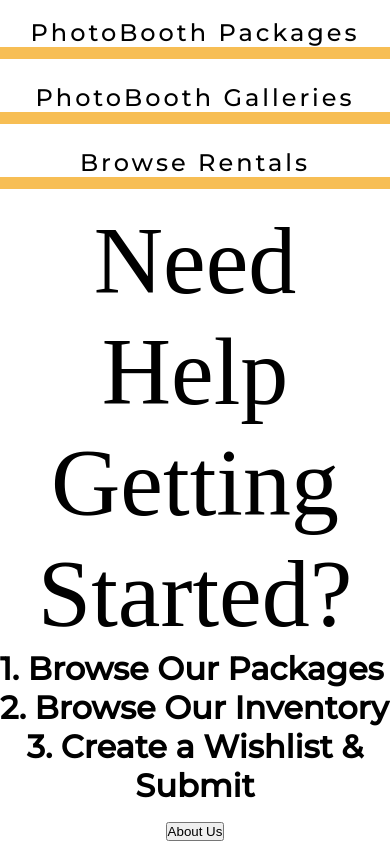
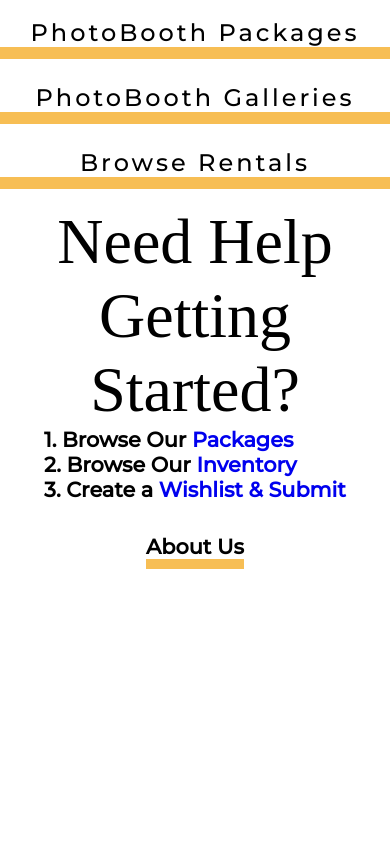
Before and after one commit to alecnissen/Keso-Pictures, a React (Vite) app: page / in a window 390 px wide. Shown: the part 980-1824 px from the top of the page. After the commit the page ends 1549 px from the top, so only its background shows below. Built offline with nearby package versions, Linux system fonts and the light colour scheme; a web font is replaced by a local one.

Commit message:
responsiveness for getting started section complete, saving work and moving onto the testimonial section

```diff
--- a/src/Components/GettingStarted.jsx
+++ b/src/Components/GettingStarted.jsx
@@ -16,8 +16,9 @@ export default function GettingStarted() {
       </div>
 
 
-      <h1>
-      <button>About Us</button>
+      <h1 className='about-us-text-styles'>
+      {/* <button className='about-us-button'>About Us</button> */}
+      About Us
       </h1>
 
       </div>
--- a/src/Styles/getting_started_styles.scss
+++ b/src/Styles/getting_started_styles.scss
@@ -21,20 +21,16 @@
 
 .a-tag-styles {
     text-decoration: none;
-    color: inherit;
+    // color: inherit;
 }
 
-.getting-started-item {
-    display: flex;
-    align-items: flex-start;
-    margin-bottom: 1em;
-}
 
 .getting-started-links-container {
     display: flex;
     flex-direction: column;
     justify-content: center;
     align-items: center;
+    gap: 2em;
 }
 
 .container-for-headers {
@@ -43,14 +39,58 @@
     align-items: flex-start;
 }
 
-// .getting-started-links-container h1 {
-//     display: flex;
-//     justify-content: center;
-//     align-items: center; /* Aligns text to the top */
-//     width: 100%; /* Ensures that the h1 elements stretch across the container */
-//   }
+.container-for-headers h1 {
+    font-size: 2.2rem;
+}
 
-// .getting-started-links-container h1 a {
-//     text-align: left; /* Ensures links align to the left */
-//     flex: 1; /* Allows text to fill the remaining space */
-//   }
+.about-us-button {
+    font-size: 2rem;
+    padding: 0.3em;
+    border-radius: 0.5em;
+    font-family: 'Montserrat', sans-serif;
+    font-optical-sizing: auto;
+    font-weight: 500;
+    font-style: normal;
+    background-color: rgb(247, 190, 84);;
+}
+
+
+.about-us-text-styles {
+    border-bottom: 10px solid rgb(247, 190, 84);
+    font-size: 2.2rem;
+}
+
+
+
+@media (max-width: 900px) {
+    .need-help-getting-started-text {
+        font-size: 5rem;
+    }
+
+    .container-for-headers h1,
+    .about-us-text-styles {
+        font-size: 1.6rem;
+    }
+}
+
+@media (max-width: 475px) {
+    .need-help-getting-started-text {
+        font-size: 4rem;
+    }
+
+    .container-for-headers h1,
+    .about-us-text-styles {
+        font-size: 1.3rem;
+    }
+}
+
+@media (max-width: 380px) {
+    .need-help-getting-started-text {
+        font-size: 3.2rem;
+    }
+
+    .container-for-headers h1,
+    .about-us-text-styles {
+        font-size: 1.3rem;
+    }
+}
```
